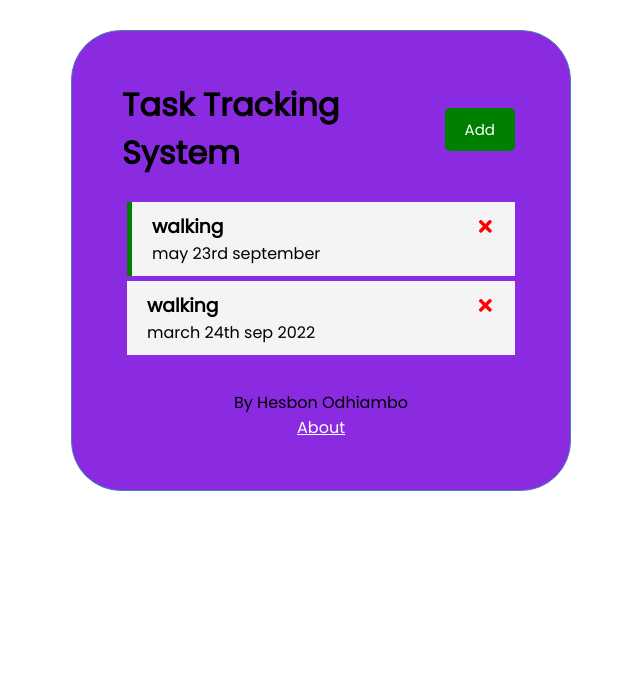
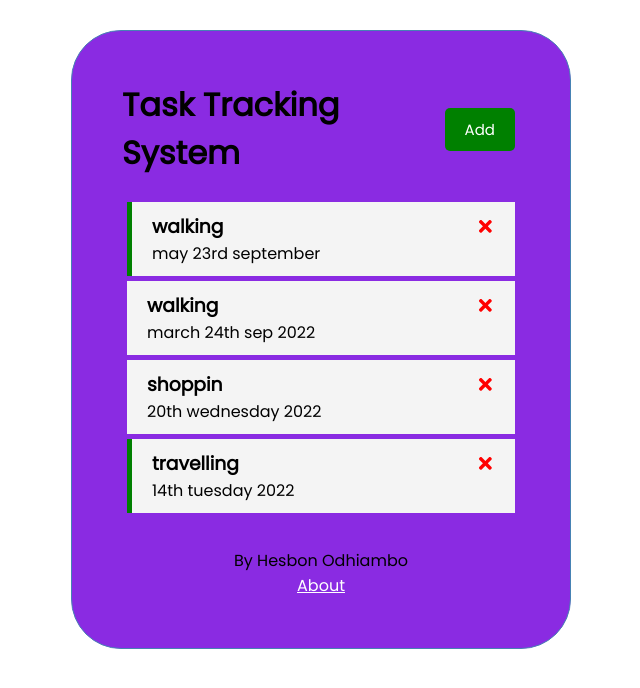
Before and after one commit to ochienghesbon/Task-tracking-system, a React (Create React App) app: page / in a window 1280 px wide. Shown: the top 688 px of the page, without its empty margins (319-959 px from the left). Built offline with nearby package versions, Linux system fonts and the light colour scheme; data requests are answered from the project's data file.

Commit message:
styles about component

```diff
--- a/db.json
+++ b/db.json
@@ -11,6 +11,18 @@
       "day": "march 24th sep 2022",
       "reminder": false,
       "id": 2
+    },
+    {
+      "text": "shoppin",
+      "day": "20th wednesday 2022",
+      "reminder": false,
+      "id": 3
+    },
+    {
+      "text": "travelling",
+      "day": "14th tuesday 2022",
+      "reminder": true,
+      "id": 4
     }
   ]
 }
--- a/src/Components/About.js
+++ b/src/Components/About.js
@@ -3,8 +3,8 @@ import { Link } from 'react-router-dom'
 const About = () => {
     return (
         <div>
-            <h4>This is a Task Tracking System<a href="www.hesbon.com" target="_self" style={{color: "white", textDecoration: "none"}}><b> Hesbon Odhiambo</b></a></h4>
-            <Link to="/" style={{color:"white"}}>Home</Link>
+            <h4>This is a Task Tracking System<a href="www.hesbon.com" target="_self" style={{color: "white", textDecoration: "none"}}><b> By Hesbon Odhiambo</b></a></h4>
+            <Link to="/" style={{color:"#ff0000"}}>Home</Link>
         </div>
     )
 }
```
